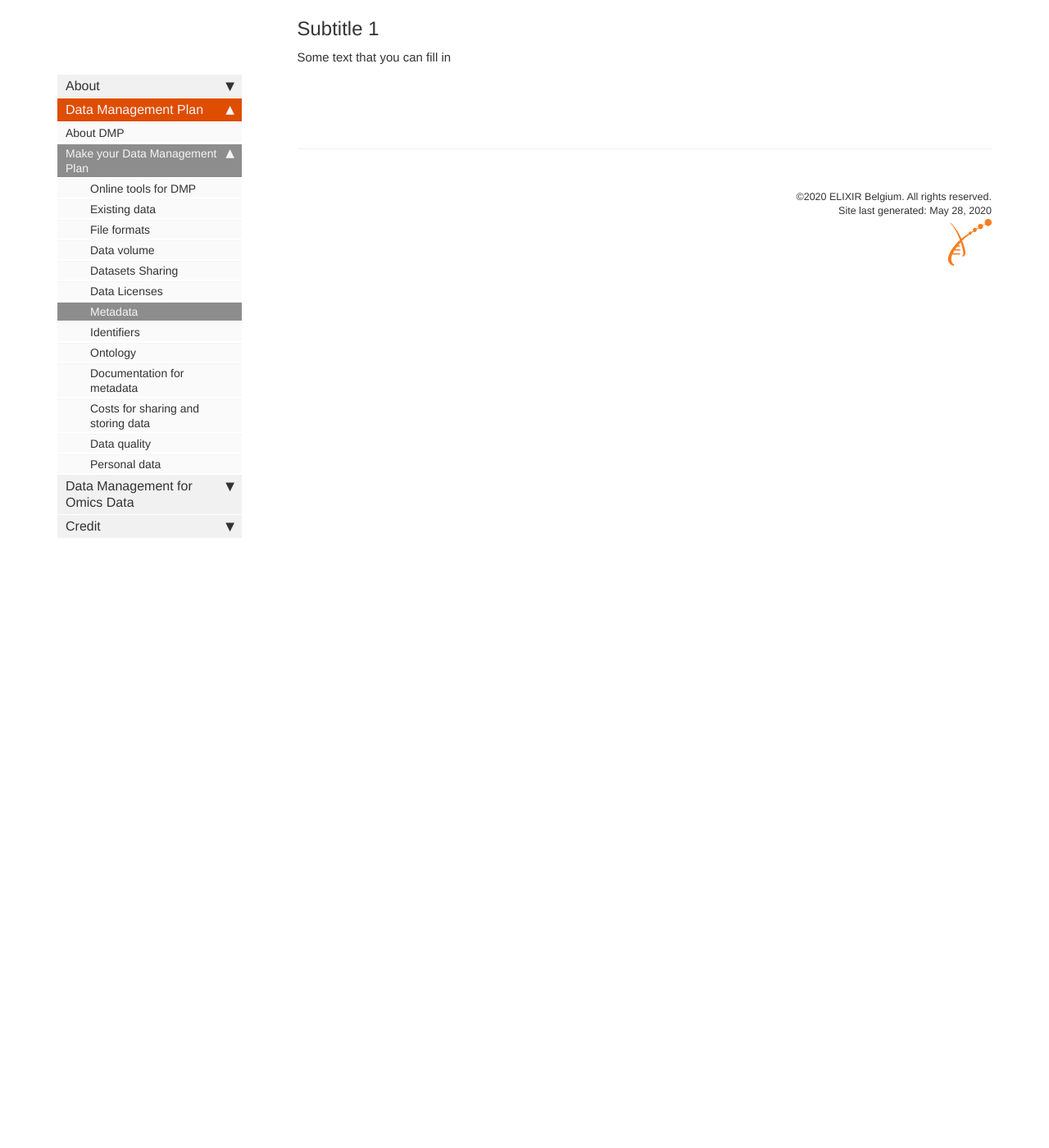
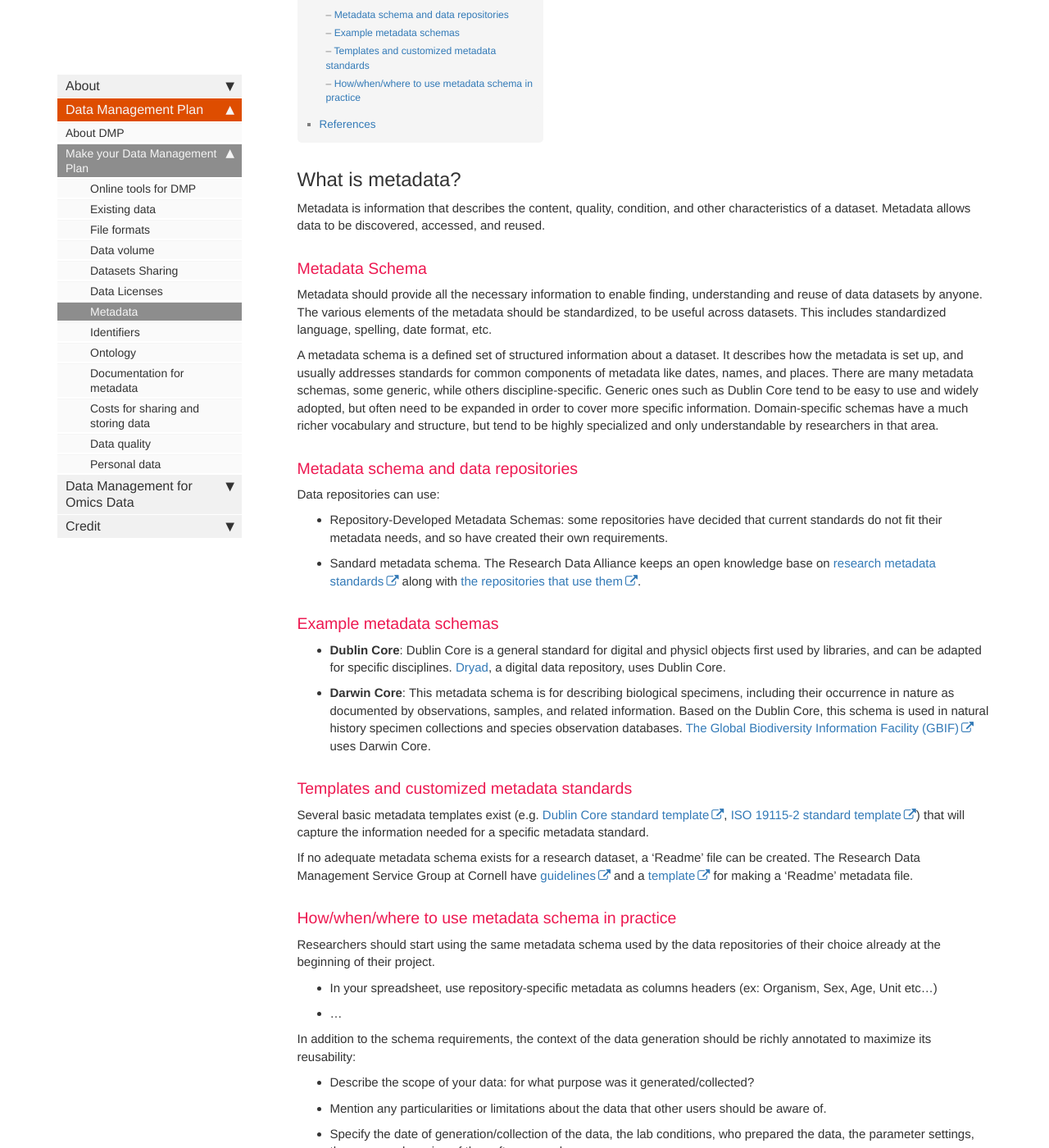
Before and after one commit to ELIXIR-Belgium/rdm-guide, a Jekyll site: the page built from pages/metadata.md, in a window 1280 px wide and 1400 px high, scrolled down 270 px. Shown: the whole window at 82% size. Built offline with Jekyll 4.4.1, drawn with Linux system fonts in a browser that asks for light colours; some web fonts are replaced; some of the changed text lies outside the part shown.

Commit message:
Update metadata.md
Added content - almost finished

```diff
--- a/pages/metadata.md
+++ b/pages/metadata.md
@@ -6,6 +6,54 @@ sidebar: mydoc_sidebar
 permalink: metadata.html
 ---
 
-## Subtitle 1
+## What is metadata?
+Metadata is information that describes the content, quality, condition, and other characteristics of a dataset. Metadata allows data to be discovered, accessed, and reused. <!---Expand.--->
 
-Some text that you can fill in
+### Metadata Schema
+Metadata should provide all the necessary information to enable finding, understanding and reuse of data datasets by anyone. The various elements of the metadata should be standardized, to be useful across datasets. This includes standardized language, spelling, date format, etc.
+
+
+A metadata schema is a defined set of structured information about a dataset. It describes how the metadata is set up, and usually addresses standards for common components of metadata like dates, names, and places. There are many metadata schemas, some generic, while others discipline-specific. Generic ones such as Dublin Core tend to be easy to use and widely adopted, but often need to be expanded in order to cover more specific information. Domain-specific schemas have a much richer vocabulary and structure, but tend to be highly specialized and only understandable by researchers in that area.
+
+
+
+### Metadata schema and data repositories
+Data repositories can use:
+-	Repository-Developed Metadata Schemas: some repositories have decided that current standards do not fit their metadata needs, and so have created their own requirements.
+-	Sandard metadata schema. The Research Data Alliance keeps an open knowledge base on [research metadata standards](https://rd-alliance.github.io/metadata-directory/standards/) along with [the repositories that use them](https://rd-alliance.github.io/metadata-directory/use_cases/).
+<!---Find out in re3data--->
+
+
+### Example metadata schemas
+* **Dublin Core**: Dublin Core is a general standard for digital and physicl objects first used by libraries, and can be adapted for specific disciplines. [Dryad](www.datadryad.org), a digital data repository, uses Dublin Core.
+* **Darwin Core**: This metadata schema is for describing biological specimens, including their occurrence in nature as documented by observations, samples, and related information. Based on the Dublin Core, this schema is used in natural history specimen collections and species observation databases. [The Global Biodiversity Information Facility (GBIF)](https://www.gbif.org/) uses Darwin Core.
+
+### Templates and customized metadata standards <!---TBD--->
+Several basic metadata templates exist (e.g. [Dublin Core standard template](http://nsteffel.github.io/dublin_core_generator/), [ISO 19115-2 standard template](https://data.gulfresearchinitiative.org/metadata-editor-start)) that will capture the information needed for a specific metadata standard.
+
+
+If no adequate metadata schema exists for a research dataset, a 'Readme' file can be created. The Research Data Management Service Group at Cornell have [guidelines](https://data.research.cornell.edu/content/readme) and a [template](https://cornell.app.box.com/v/ReadmeTemplate) for making a 'Readme' metadata file.
+
+### How/when/where to use metadata schema in practice
+Researchers should start using the same metadata schema used by the data repositories of their choice already at the beginning of their project.
+-	In your spreadsheet, use repository-specific metadata as columns headers (ex: Organism, Sex, Age, Unit etc…)
+-	…
+
+In addition to the schema requirements, the context of the data generation should be richly annotated to maximize its reusability:
+* Describe the scope of your data: for what purpose was it generated/collected?
+* Mention any particularities or limitations about the data that other users should be aware of.
+* Specify the date of generation/collection of the data, the lab conditions, who prepared the data, the parameter settings, the name and version of the software used.
+* Is it raw or processed data?
+* Ensure that all variable names are explained or self-explanatory (i.e., defined in the research field’s controlled vocabulary).
+* Clearly specify and document the version of the archived and/or reused data.
+
+
+
+## References
+[UNC Library guide on metadata](https://guides.lib.unc.edu/metadata)
+
+[Research Data Alliance (RDA)](https://www.rd-alliance.org/) Metadata Standards Directory [Working Group](https://rd-alliance.github.io/metadata-directory/)
+
+The [Research Data Management Group](https://data.research.cornell.edu/) at Cornell.
+
+[GO FAIR Principles](https://www.go-fair.org/fair-principles/)
```
